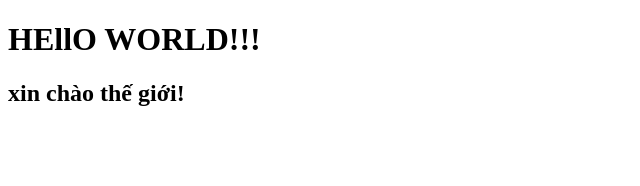
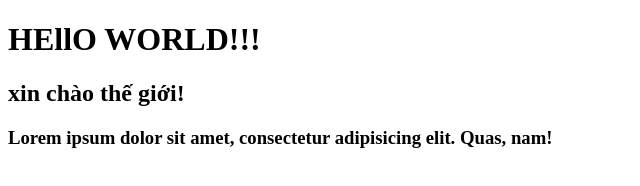
Before and after one commit to ceo05hust/project3, a plain HTML site: page index.html in a window 1280 px wide. Shown: the whole page, without its empty margins (0-640 px from the left). Drawn offline with Linux system fonts and the light colour scheme.

Commit message:
sửa đổi lần 2

```diff
--- a/index.html
+++ b/index.html
@@ -8,5 +8,8 @@
   <body>
     <h1>HEllO WORLD!!!</h1>
     <h2>xin chào thế giới!</h2>
+    <h3>
+      Lorem ipsum dolor sit amet, consectetur adipisicing elit. Quas, nam!
+    </h3>
   </body>
 </html>
```
